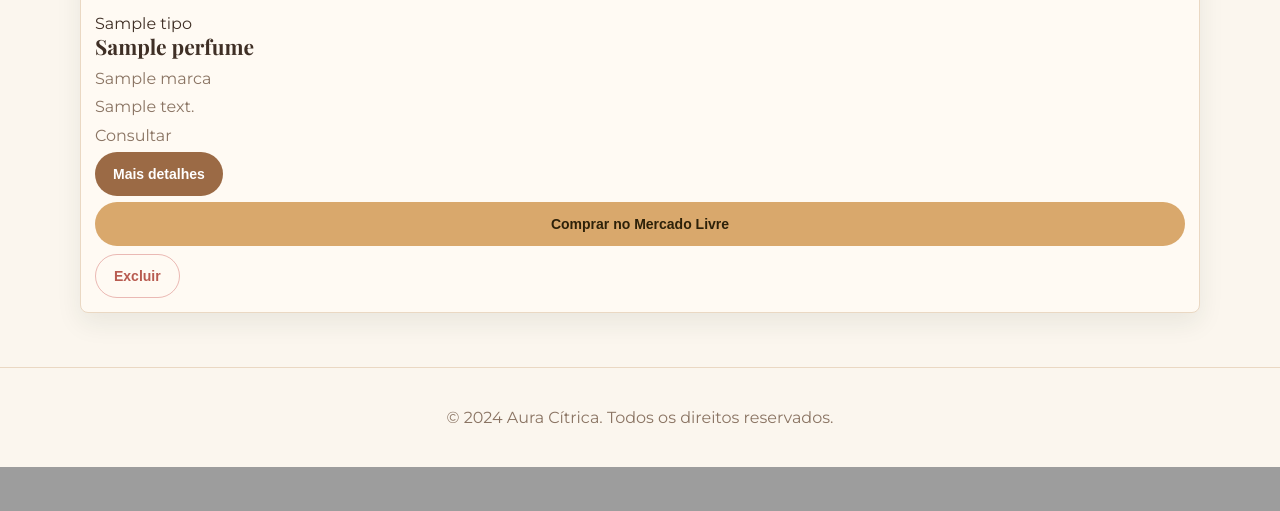
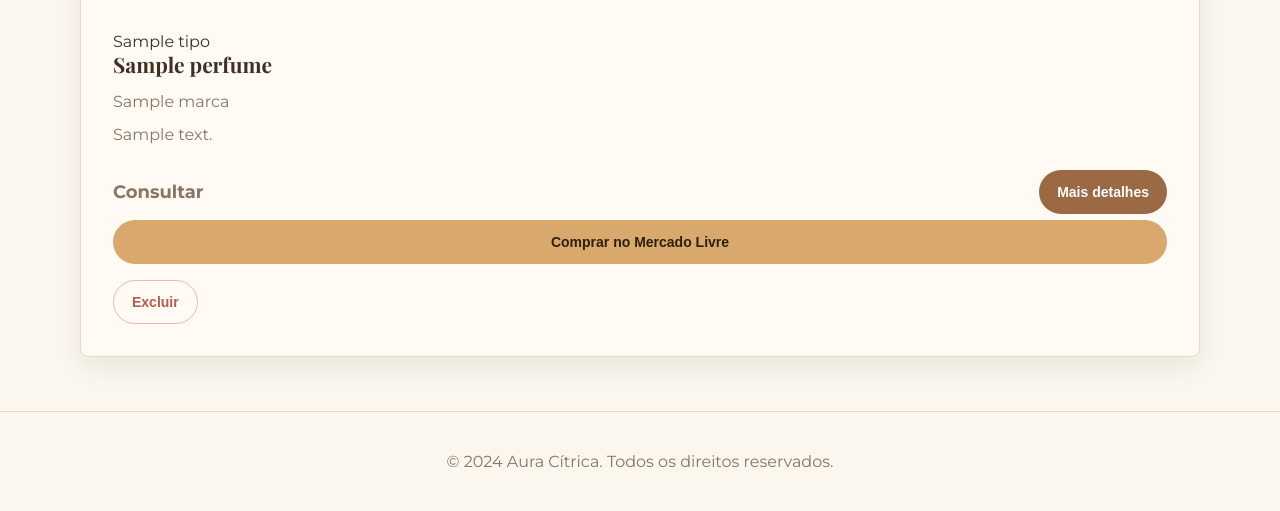
Before and after one commit to gabrielanbueno/perfume, a Flask app: template templates/index.html in a window 1280 px wide. Shown: the part 1422-1933 px from the top of the page. Before the commit the page ends 1889 px from the top, so only its background shows below. Run offline with Flask 3, Linux system fonts and the light colour scheme; the template is opened without the code that fills it: most values are stand-ins (such as "Sample title", 1, 10 or a date in 2020).

Commit message:
alteração

```diff
--- a/static/style.css
+++ b/static/style.css
@@ -233,6 +233,29 @@ button:hover {
     margin-top: auto;
 }
 
+.card-conteudo {
+    display: flex;
+    flex: 1;
+    flex-direction: column;
+    padding: 18px;
+}
+
+.card-rodape {
+    display: flex;
+    gap: 12px;
+    align-items: center;
+    justify-content: space-between;
+    margin-top: auto;
+    padding-top: 18px;
+}
+
+.preco {
+    margin: 0;
+    color: var(--ink);
+    font-size: 18px;
+    font-weight: 800;
+}
+
 .vitrine-topo{
     display: flex;
     gap: 24px;
@@ -388,6 +411,7 @@ a {
     overflow: hidden;
     color: var(--muted);
     line-height: 1.55;
+    line-clamp: 4;
     -webkit-line-clamp: 4;
     -webkit-box-orient: vertical;
 }
```
